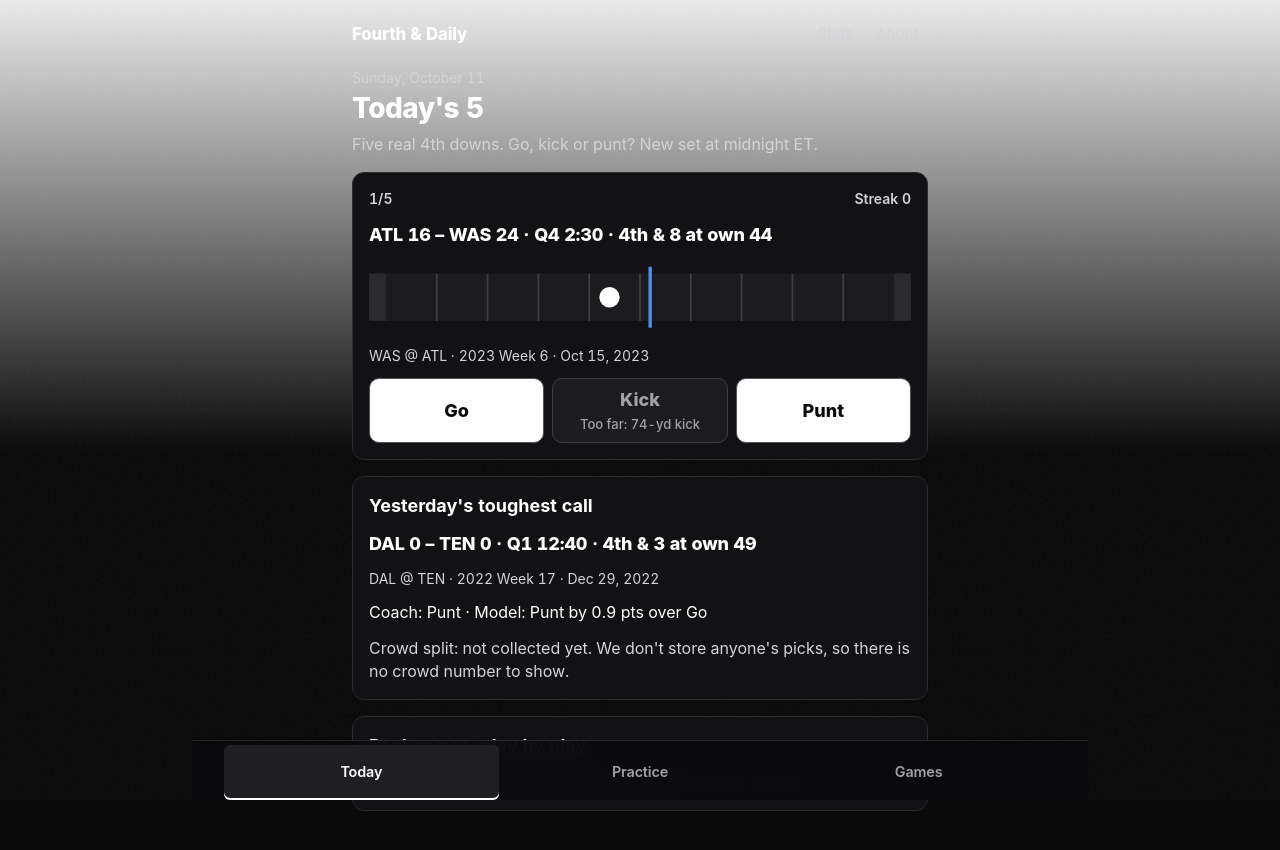
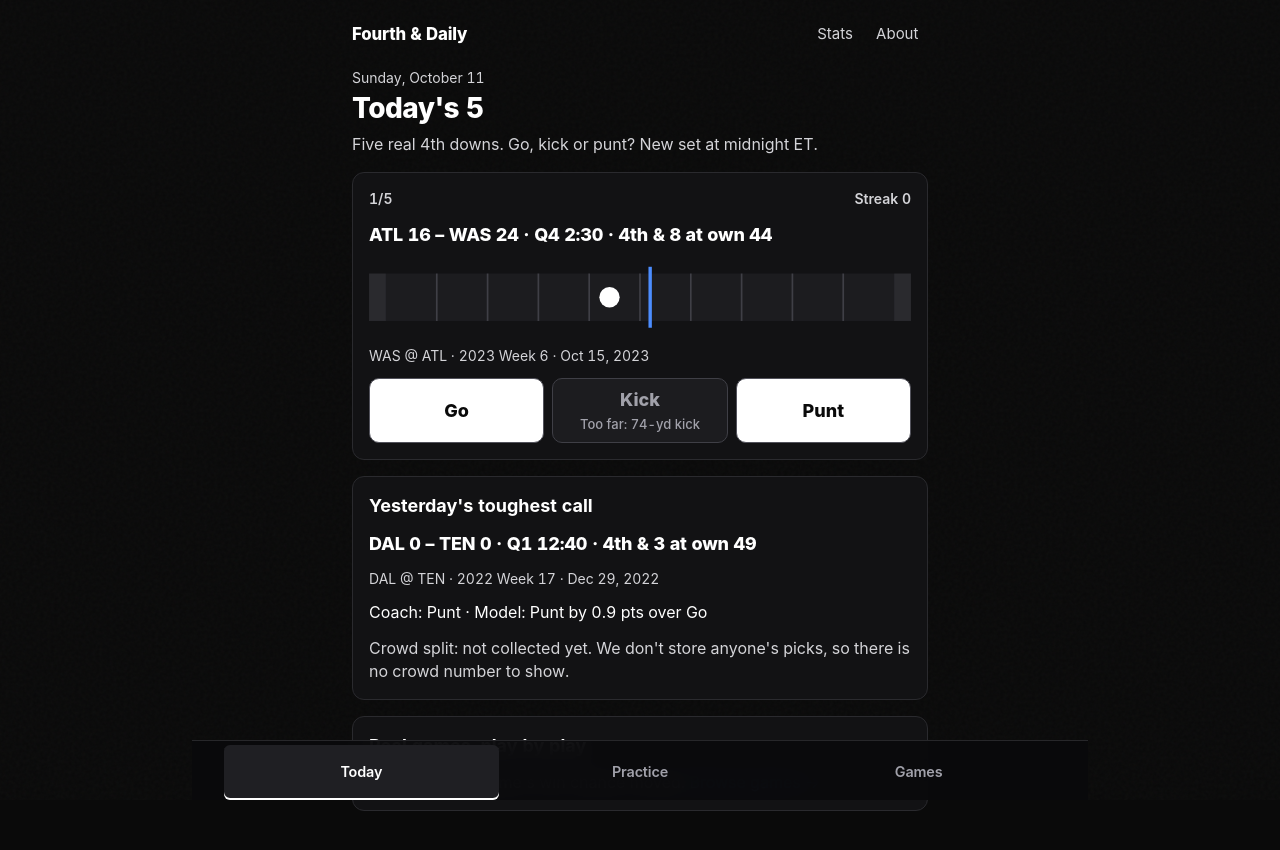
Before and after one commit to nmpy7knjd8-code/nfl-analytics-simulator, a Next.js app in the folder frontend/: page / in a window 1280 px wide. Shown: the top 850 px of the page. Built offline with nearby package versions, Linux system fonts and the light colour scheme.

Commit message:
Hotfix: remove leftover light body gradient at >=720px that hid header text (UI Critic 2339)

```diff
--- a/frontend/app/globals.css
+++ b/frontend/app/globals.css
@@ -976,11 +976,6 @@ button {
   font-weight: 500;
 }
 
-@media (min-width: 720px) {
-  body {
-    background: linear-gradient(180deg, #ebebec 0%, var(--color-bg) 50%);
-  }
-}
 
 /* —— Fourth-down quiz (night CGI + bubble card) —— */
 .quiz-page {
```
